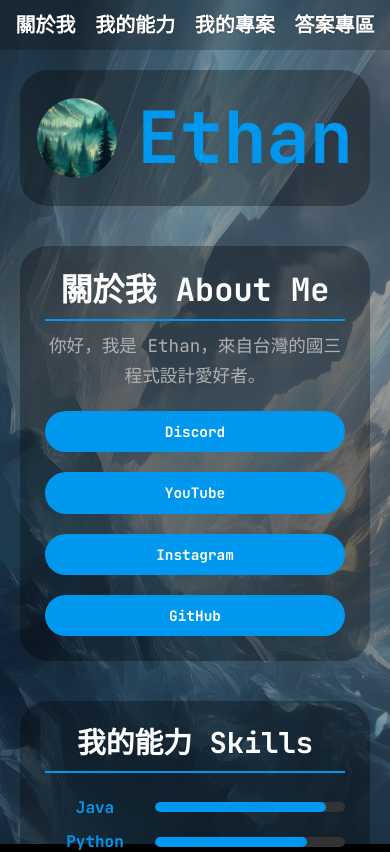
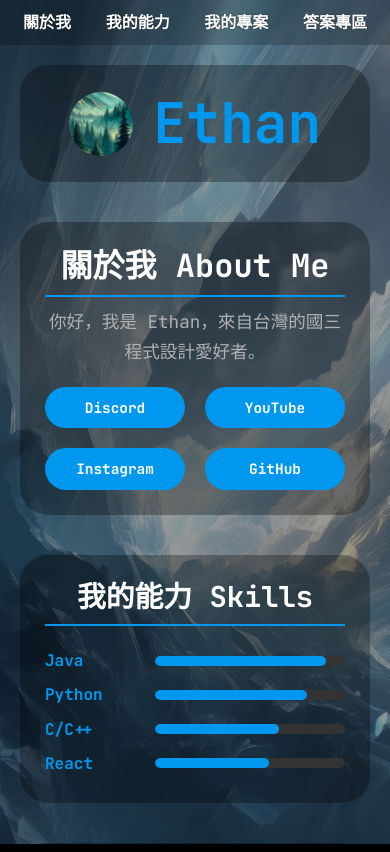
Before and after one commit to Ethan8787/web, a React (Vite) app: page / in a window 390 px wide. Shown: the top 852 px of the page. Built offline with nearby package versions, Linux system fonts and the light colour scheme.

Commit message:
fix mobile view

```diff
--- a/src/Home.css
+++ b/src/Home.css
@@ -70,6 +70,13 @@
 
 @media (max-width: 600px) {
     .button-group {
-        grid-template-columns: repeat(1, 4fr);
+        grid-template-columns: repeat(2, 4fr);
+    }
+    #avatar {
+        width: 4rem;
+        height: 4rem;
+    }
+    .header-group h1 {
+        font-size: 3.5rem;
     }
 }
--- a/src/components/Navbar.css
+++ b/src/components/Navbar.css
@@ -39,7 +39,7 @@
         flex-wrap: wrap;
     }
     .nav-link {
-        font-size: 1.25rem;
+        font-size: 1rem;
         padding: 0.5rem 0.25rem;
         flex-grow: 1;
         text-align: center;
--- a/src/components/Skills.css
+++ b/src/components/Skills.css
@@ -14,7 +14,6 @@
 
 .skill-name {
     font-weight: bold;
-    text-align: center;
     color: var(--accent-color);
 }
 
```
